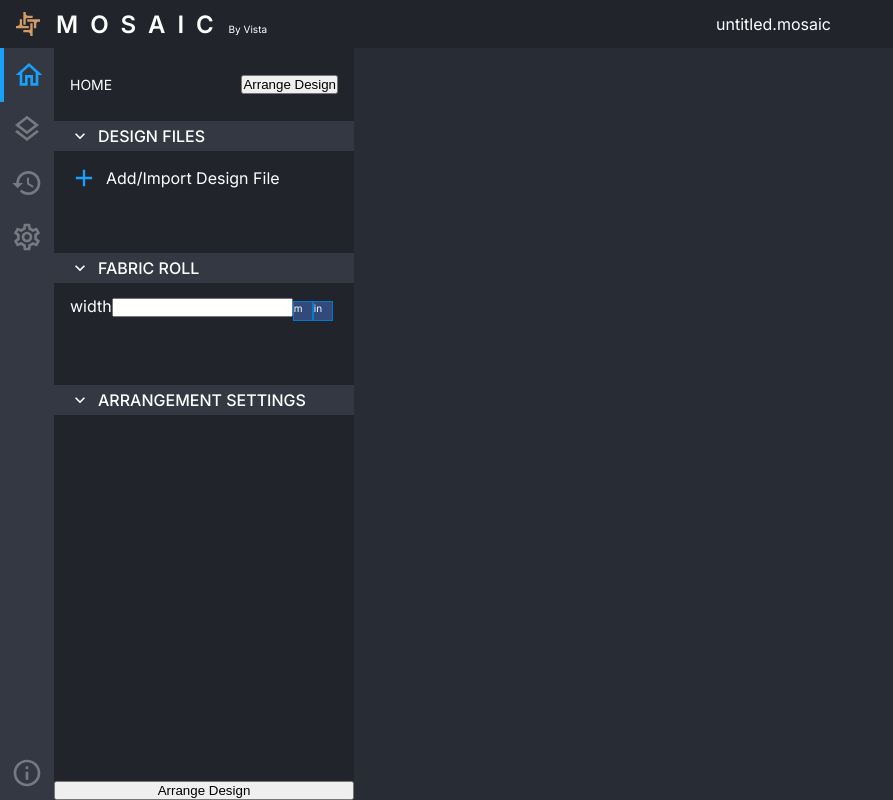
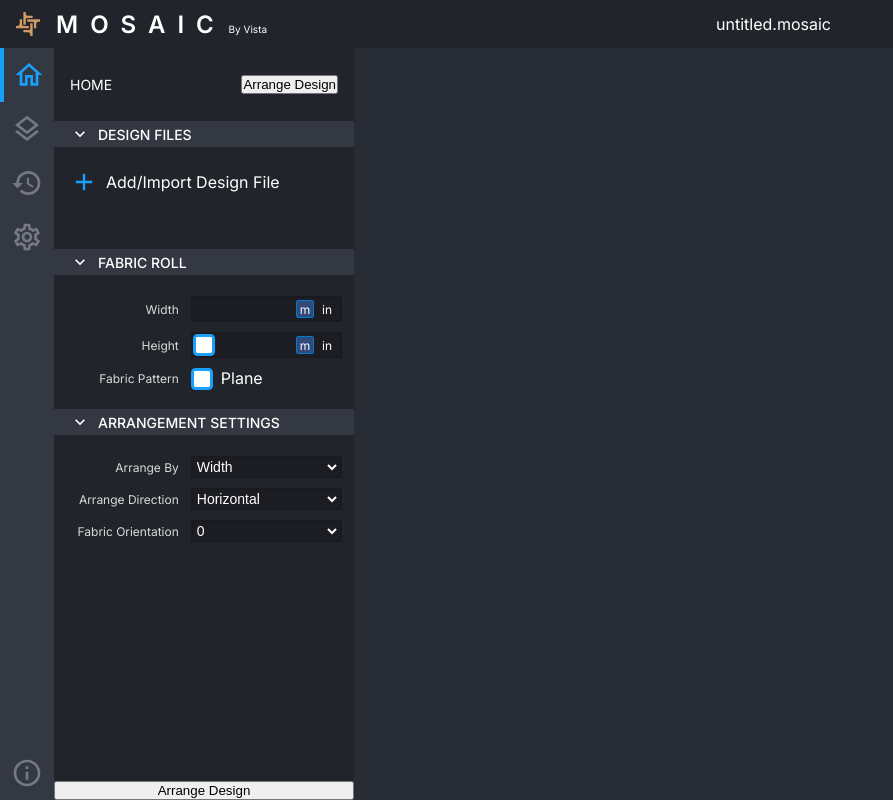
Before and after one commit to TekinaTawar/mosaic_forntend, a Next.js app: page / in a window 1280 px wide. Shown: the whole page, without its empty margins (0-893 px from the left). Built offline with nearby package versions, Linux system fonts and the light colour scheme.

Commit message:
inputs for home done

```diff
--- a/app/globals.scss
+++ b/app/globals.scss
@@ -8,6 +8,10 @@ html,
 body {
   max-width: 100vw;
   overflow-x: hidden;
+}
+
+::after , ::before {
+  box-sizing: inherit;
 }
 
 li {
@@ -155,8 +159,8 @@ header {
       .option-head {
         background-color: #333842;
         border-block: 1px solid #21252b;
-        height: 32px;
-        font-size: 16px;
+        height: 28px;
+        font-size: 14px;
         font-weight: 500;
         padding-inline: 16px;
         display: flex;
@@ -174,7 +178,8 @@ header {
 
       .options {
         margin-left: 16px;
-        padding-block: 12px;
+        margin-right: 12px;
+        padding-block: 20px;
         font-size: 16px;
         min-height: 100px;
       }
@@ -211,30 +216,170 @@ header {
     }
   }
 
-  input{
+  input {
     display: none;
   }
 }
 
+.label-input-grid {
+  display: grid;
+  grid-template-columns: 40% calc(60% - 12px);
+  row-gap: 10px;
+  column-gap: 12px;
 
-.width {
+  & > label {
+    font-size: 12px;
+    text-transform: capitalize;
+    overflow: hidden;
+    white-space: nowrap;
+    text-overflow: ellipsis;
+    align-self: center;
+    justify-self: end;
+    color: #D9D9D9;
+  }
+}
+
+.width-inputs,
+.height-inputs {
   display: flex;
+  align-items: center;
+  border: 2px solid #181a1f;
+  background-color: #1b1d23;
+  gap: 4px;
+  padding-right: 4px;
 
-  .width-inputs{
-
-    input[type="radio"]{
-      display: none;
-    }
-
-    label{
-      border: 1px solid #007ACC;
-      background-color: #31497B;
-      width: 20px;
-      height: 20px;
-      font-size: 10px;
-      display: inline-block;
-    }
+  input[type="number"] {
+    all: unset;
+    flex-grow: 1;
+    flex-basis: 0;
+    min-width: 0;
+    height: 22px;
+    font-size: 14px;
+    background-color: transparent;
+    color: white;
+    padding-inline: 8px;
   }
 
+  input[type="radio"] {
+    display: none;
+  }
 
+  input[type="radio"]:checked + label {
+    border-radius: 2px;
+    border: 1px solid #007acc;
+    background-color: #31497b;
+    width: 18px;
+    height: 18px;
+    font-size: 12px;
+    display: flex;
+    justify-content: center;
+    align-items: center;
+  }
+
+  label {
+    width: 18px;
+    height: 18px;
+    font-size: 12px;
+    display: flex;
+    justify-content: center;
+    align-items: center;
+    // display: inline-block;
+  }
 }
+
+.height-inputs {
+
+  .height-enable {
+    display: none;
+  }
+
+  .height-enable + label {
+    position: relative;
+    height: 100%;
+    width: 22px;
+    cursor: pointer;
+  }
+
+  .height-enable + label:before {
+    content: '';
+    position: absolute;
+    left: 0;
+    top: 0;
+    width: 22px;
+    height: 22px;
+    background-color: white;
+    border: 3px solid #18a0fb;
+    border-radius: 20%;
+    color: hsl(204, 100%, 51%);
+    cursor: pointer;
+  }
+
+  .height-enable:hover + label:before {
+    outline: 1px solid white;
+  }
+
+  .height-enable:checked + label:before {
+    content: "✔";
+    font-weight: 900;
+    font-size: 14px;
+    text-align: center;
+    line-height: 22px;
+    display: flex;
+    align-items: center;
+    justify-content: center;
+  }
+}
+
+.fabric-pattern-inputs {
+
+  .fabric-pattern-enable {
+    display: none;
+  }
+
+  .fabric-pattern-enable + label {
+    text-align: center;
+    position: relative;
+    height: 100%;
+    width: 22px;
+    padding-left: 30px;
+    cursor: pointer;
+  }
+
+  .fabric-pattern-enable + label:before {
+    content: '';
+    position: absolute;
+    left: 0;
+    top: 0;
+    width: 22px;
+    height: 22px;
+    background-color: white;
+    border: 3px solid #18a0fb;
+    border-radius: 20%;
+    color: hsl(204, 100%, 51%);
+    cursor: pointer;
+  }
+
+  .fabric-pattern-enable:hover + label:before {
+    outline: 1px solid white;
+  }
+
+  .fabric-pattern-enable:checked + label:before {
+    content: "✔";
+    font-weight: 900;
+    font-size: 14px;
+    text-align: center;
+    line-height: 22px;
+    display: flex;
+    align-items: center;
+    justify-content: center;
+  }
+}
+
+.arrange-by-label ~ select {
+  background-color: #1B1D23;
+  color: white;
+  border: 2px solid #181A1F;
+  height: 22px;
+  font-size: 14px;
+  border-radius: 2px;
+}
--- a/app/page.jsx
+++ b/app/page.jsx
@@ -64,18 +64,92 @@ const HomePage = () => {
             </li>
           </OptionGroup>
           <OptionGroup groupHead={"FABRIC ROLL"}>
-            <li className="width">
+            <div className="label-input-grid">
               <label htmlFor="width"> width</label>
               <div className="width-inputs">
-                <input type="text" />
-                <input type="radio" id="meter" name="unit" value="m" />
-                <label htmlFor="meter">m</label>
-                <input type="radio" id="inch" name="unit" value="in" />
-                <label htmlFor="inch">in</label>
+                <input type="number" />
+                <input
+                  type="radio"
+                  id="width-m"
+                  name="width-unit"
+                  value="m"
+                  defaultChecked
+                />
+                <label htmlFor="width-m">m</label>
+                <input
+                  type="radio"
+                  id="width-in"
+                  name="width-unit"
+                  value="in"
+                />
+                <label htmlFor="width-in">in</label>
               </div>
-            </li>
+              <label htmlFor="height">height</label>
+              <div className="height-inputs">
+                <input
+                  type="checkbox"
+                  id="height-enable"
+                  className="height-enable"
+                />
+                <label
+                  htmlFor="height-enable"
+                  className="height-enable-label"
+                ></label>
+                <input type="number" />
+                <input
+                  type="radio"
+                  id="height-m"
+                  name="height-unit"
+                  value="m"
+                  defaultChecked
+                />
+                <label htmlFor="height-m">m</label>
+                <input
+                  type="radio"
+                  id="height-in"
+                  name="height-unit"
+                  value="in"
+                />
+                <label htmlFor="height-in">in</label>
+              </div>
+              <label htmlFor="fabric-pattern">Fabric Pattern</label>
+              <div className="fabric-pattern-inputs">
+                <input
+                  type="checkbox"
+                  id="fabric-pattern-enable"
+                  className="fabric-pattern-enable"
+                />
+                <label
+                  htmlFor="fabric-pattern-enable"
+                  className="fabric-pattern-enable-label"
+                >
+                  Plane
+                </label>
+              </div>
+            </div>
           </OptionGroup>
-          <OptionGroup groupHead={"ARRANGEMENT SETTINGS"}></OptionGroup>
+          <OptionGroup groupHead={"ARRANGEMENT SETTINGS"}>
+            <div className="label-input-grid">
+              <label htmlFor="arrange-by" className="arrange-by-label">Arrange By</label>
+              <select name="arrange-by" id="arrange-by">
+                <option value="width">Width</option>
+                <option value="height">Height</option>
+                <option value="area">Area</option>
+              </select>
+              <label htmlFor="arrange-direction">Arrange Direction</label>
+              <select name="arrange-direction" id="arrange-direction">
+                <option value="horizontal">Horizontal</option>
+                <option value="vertical">Vertical</option>
+              </select>
+              <label htmlFor="fabric-orientation">Fabric Orientation</label>
+              <select name="fabric-orientation" id="fabric-orientation">
+                <option value="0">0</option>
+                <option value="90">90</option>
+                <option value="180">180</option>
+                <option value="270">270</option>
+              </select>
+            </div>
+          </OptionGroup>
         </ul>
         <button>Arrange Design</button>
       </section>
```
